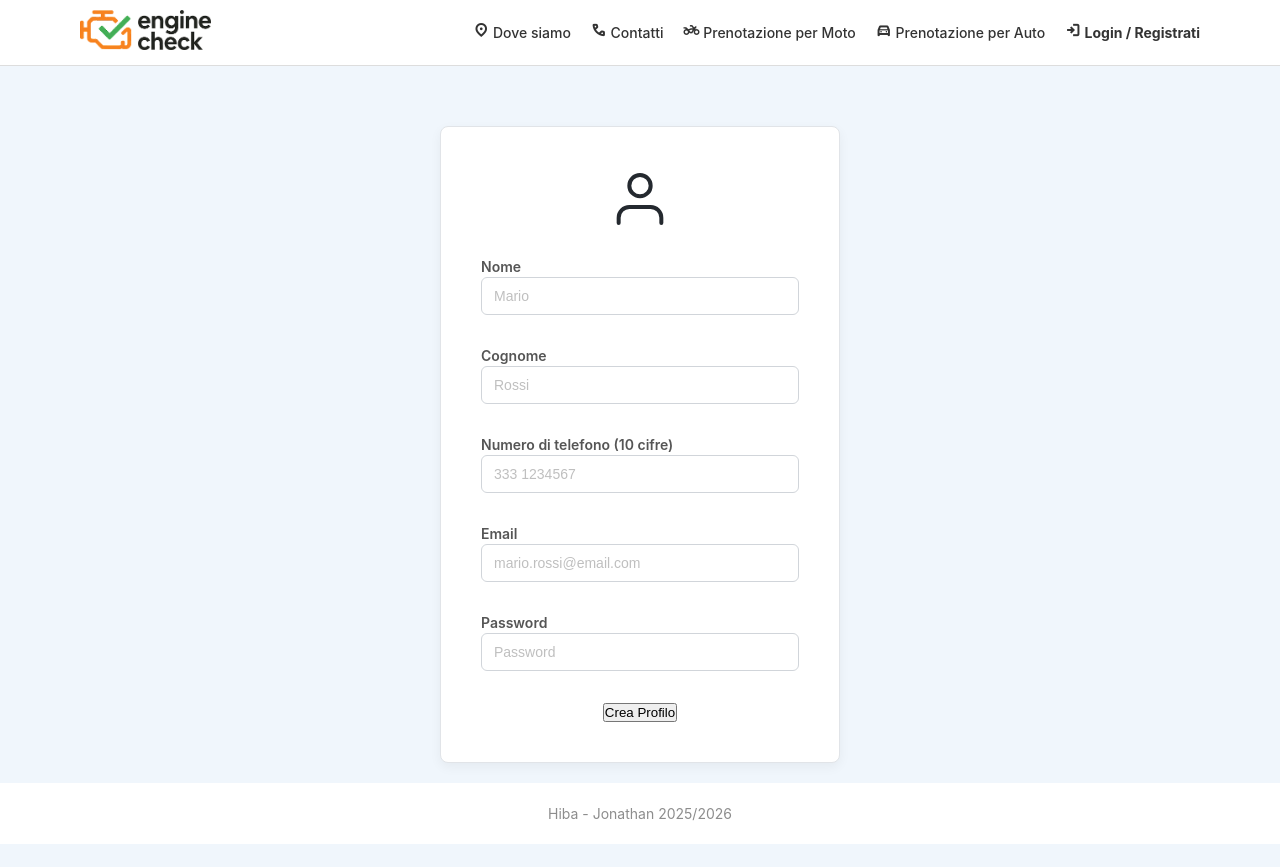
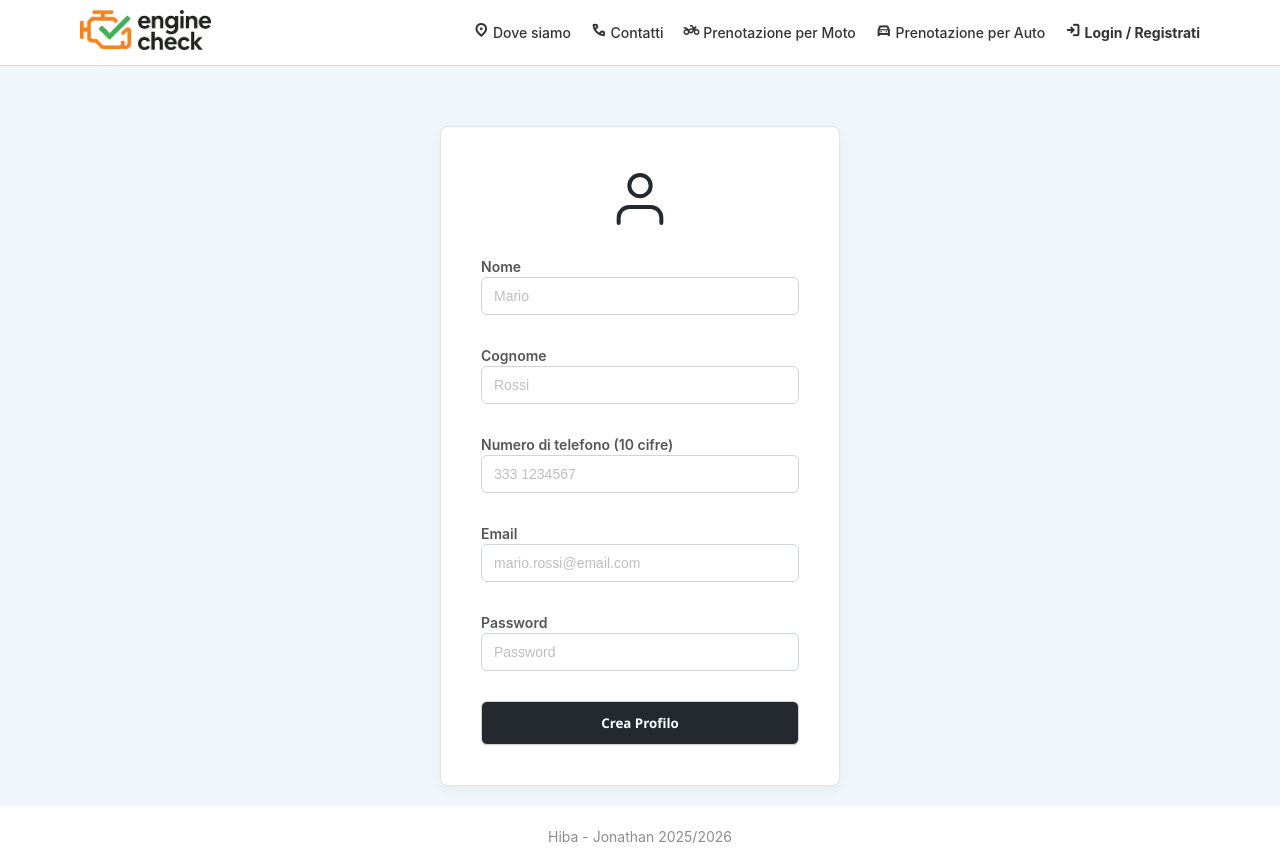
Before and after one commit to StatJon/Progetto-IngegneriaSistemiWeb, a Vue app in the folder EngineCheckProject/frontend/: page /create-profile in a window 1280 px wide. Before the commit the page ends 844 px from the top, so only its background shows below. Built offline with nearby package versions, Linux system fonts and the light colour scheme; no server answers.

Commit message:
Fix : fixed crea profilo button

```diff
--- a/EngineCheckProject/frontend/src/pages/CreateProfile.vue
+++ b/EngineCheckProject/frontend/src/pages/CreateProfile.vue
@@ -82,7 +82,7 @@ export default defineComponent({
 
       <p v-if="errorMessage" class="error-text">{{ errorMessage }}</p>
 
-      <button class="btn-create-user" @click="submitUserData">
+      <button class="btn-user-login" @click="submitUserData">
         {{ 'Crea Profilo' }}
       </button>
 
```
